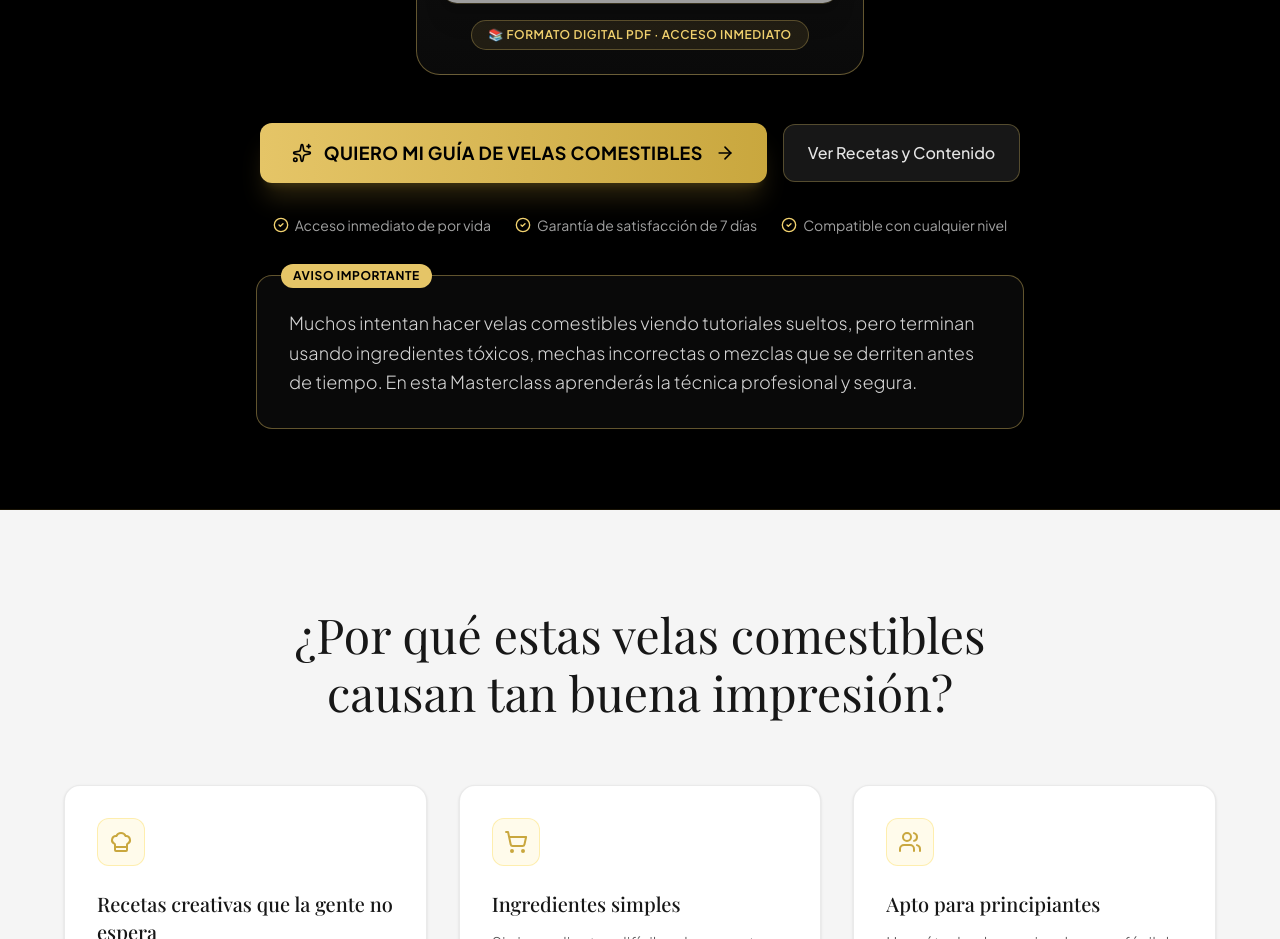
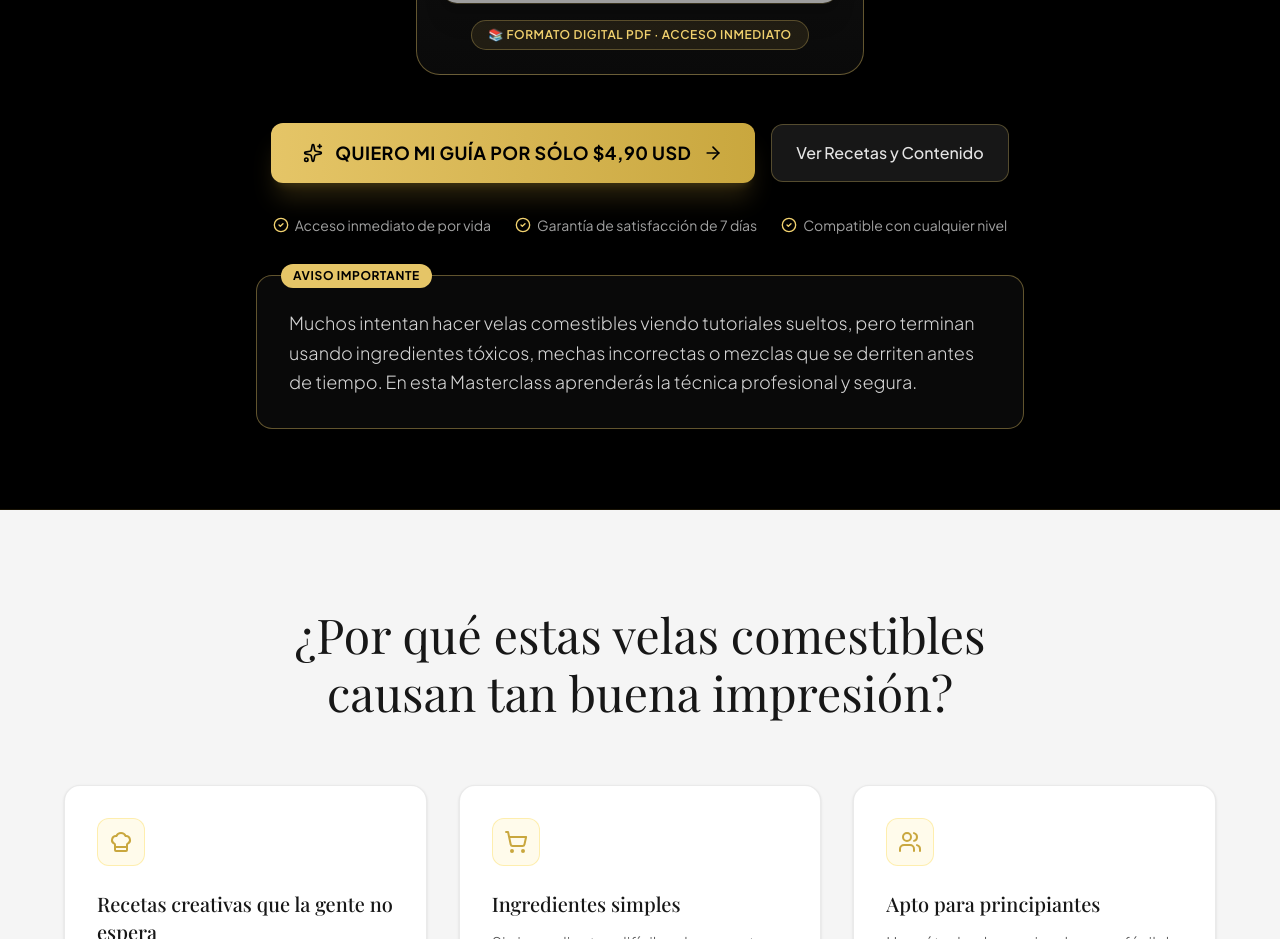
Before and after one commit to designingtotheworld/DTW-VELAS-GOURMET, a React (Vite) app: page / in a window 1280 px wide. Shown: the part 1780-2719 px from the top of the page. Built offline with nearby package versions, Linux system fonts and the light colour scheme; grey boxes are pictures that could not be loaded; a web font is replaced by a local one.

Commit message:
feat(hero): update CTA text with price
Update the call-to-action button text to highlight the price of $4,90 USD to improve conversion clarity.

```diff
--- a/src/components/Hero.tsx
+++ b/src/components/Hero.tsx
@@ -126,7 +126,7 @@ export default function Hero({ onScrollToPricing, onScrollToRecipes }: HeroProps
             className="w-full sm:w-auto bg-gradient-to-r from-amber-500 to-amber-600 hover:from-amber-400 hover:to-amber-500 text-black font-bold px-8 py-4 rounded-xl shadow-xl shadow-amber-600/20 transition-all transform hover:-translate-y-0.5 flex items-center justify-center gap-3 text-lg cursor-pointer no-underline uppercase tracking-wide"
           >
             <Sparkles className="w-5 h-5 text-black shrink-0" />
-            <span>QUIERO MI GUÍA DE VELAS COMESTIBLES</span>
+            <span>QUIERO MI GUÍA POR SÓLO $4,90 USD</span>
             <ArrowRight className="w-5 h-5 shrink-0" />
           </a>
 
```
